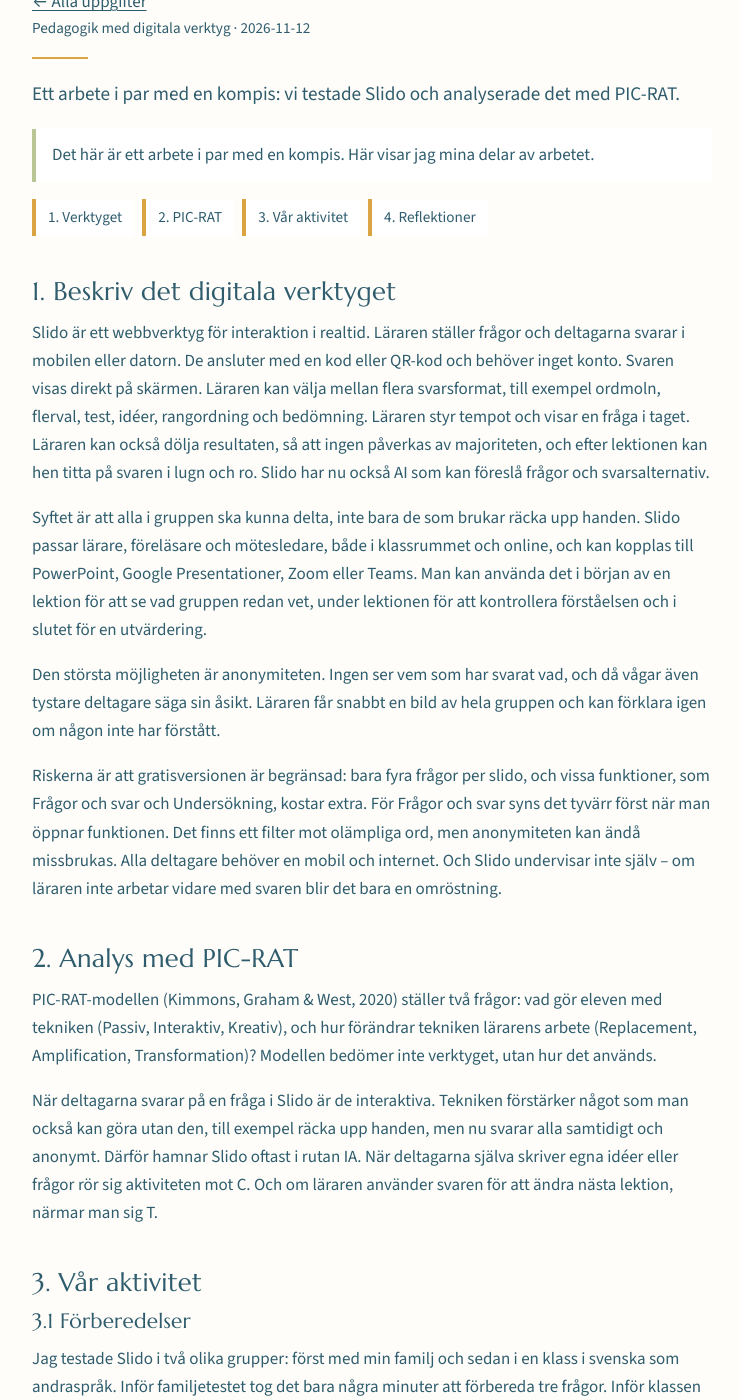
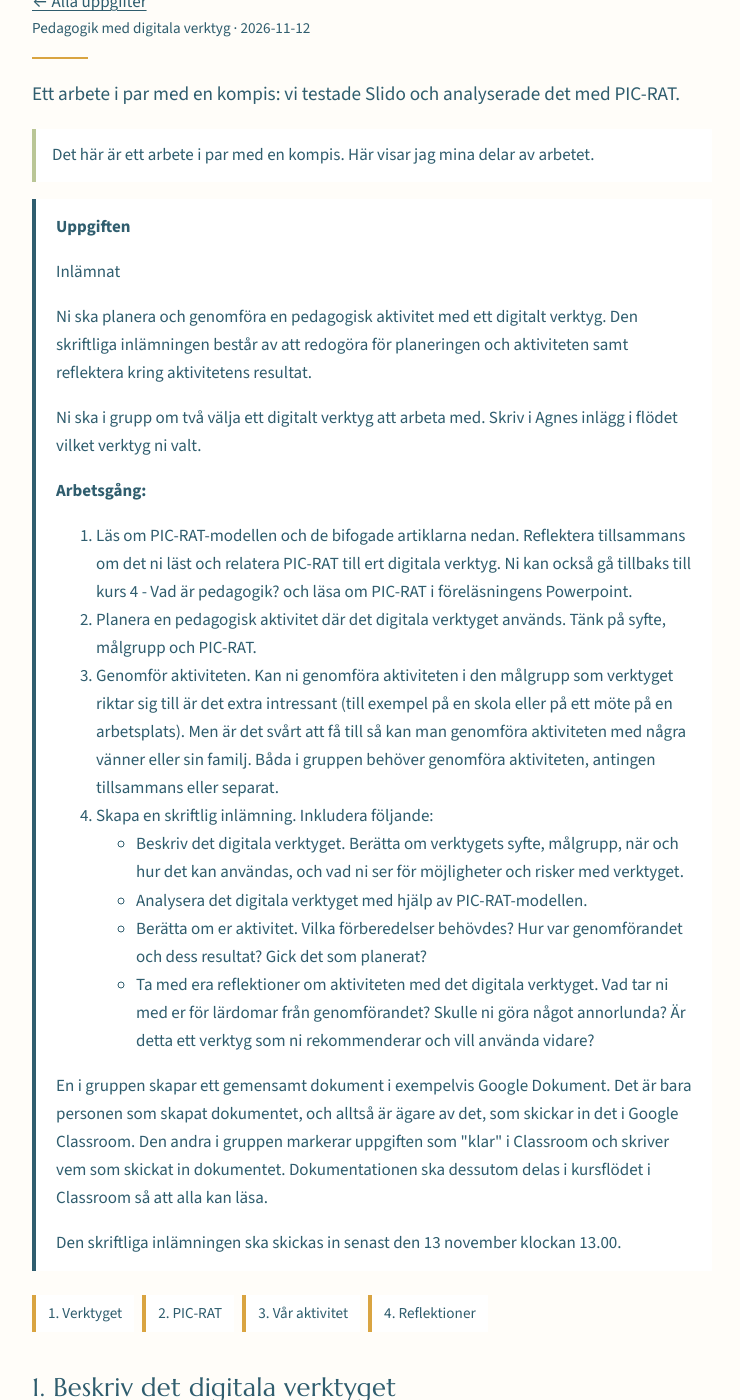
Before and after one commit to HannahKodad/it-pedagogy, a Jekyll site: the page built from _posts/2026-11-12-slido.md, in a window 1280 px wide and 1400 px high, scrolled down 448 px. Shown: the whole window, without its empty margins (268-1008 px from the left). Built offline with Jekyll 4.4.1, drawn with Linux system fonts in a browser that asks for light colours.

Commit message:
Add assignment texts to the Slido tasks
Co-Authored-By: Claude Opus 5.5 <noreply@anthropic.com>
Claude-Session: https://claude.ai/code/session_01US4uC96mcg9pnYNxCsLiKE

```diff
--- a/_posts/2026-11-12-slido.md
+++ b/_posts/2026-11-12-slido.md
@@ -10,6 +10,29 @@ ingress: "Ett arbete i par med en kompis: vi testade Slido och analyserade det m
 ---
 
 <p class="grupp">Det här är ett arbete i par med en kompis. Här visar jag mina delar av arbetet.</p>
+
+<div class="uppgiften">
+<p><strong>Uppgiften</strong></p>
+<p>Inlämnat</p>
+<p>Ni ska planera och genomföra en pedagogisk aktivitet med ett digitalt verktyg. Den skriftliga inlämningen består av att redogöra för planeringen och aktiviteten samt reflektera kring aktivitetens resultat.</p>
+<p>Ni ska i grupp om två välja ett digitalt verktyg att arbeta med. Skriv i Agnes inlägg i flödet vilket verktyg ni valt.</p>
+<p><strong>Arbetsgång:</strong></p>
+<ol>
+<li>Läs om PIC-RAT-modellen och de bifogade artiklarna nedan. Reflektera tillsammans om det ni läst och relatera PIC-RAT till ert digitala verktyg. Ni kan också gå tillbaks till kurs 4 - Vad är pedagogik? och läsa om PIC-RAT i föreläsningens Powerpoint.</li>
+<li>Planera en pedagogisk aktivitet där det digitala verktyget används. Tänk på syfte, målgrupp och PIC-RAT.</li>
+<li>Genomför aktiviteten. Kan ni genomföra aktiviteten i den målgrupp som verktyget riktar sig till är det extra intressant (till exempel på en skola eller på ett möte på en arbetsplats). Men är det svårt att få till så kan man genomföra aktiviteten med några vänner eller sin familj. Båda i gruppen behöver genomföra aktiviteten, antingen tillsammans eller separat.</li>
+<li>Skapa en skriftlig inlämning. Inkludera följande:
+<ul>
+<li>Beskriv det digitala verktyget. Berätta om verktygets syfte, målgrupp, när och hur det kan användas, och vad ni ser för möjligheter och risker med verktyget.</li>
+<li>Analysera det digitala verktyget med hjälp av PIC-RAT-modellen.</li>
+<li>Berätta om er aktivitet. Vilka förberedelser behövdes? Hur var genomförandet och dess resultat? Gick det som planerat?</li>
+<li>Ta med era reflektioner om aktiviteten med det digitala verktyget. Vad tar ni med er för lärdomar från genomförandet? Skulle ni göra något annorlunda? Är detta ett verktyg som ni rekommenderar och vill använda vidare?</li>
+</ul></li>
+</ol>
+<p>En i gruppen skapar ett gemensamt dokument i exempelvis Google Dokument. Det är bara personen som skapat dokumentet, och alltså är ägare av det, som skickar in det i Google Classroom. Den andra i gruppen markerar uppgiften som "klar" i Classroom och skriver vem som skickat in dokumentet. Dokumentationen ska dessutom delas i kursflödet i Classroom så att alla kan läsa.</p>
+<p>Den skriftliga inlämningen ska skickas in senast den 13 november klockan 13.00.</p>
+</div>
+
 
 <nav class="delar" aria-label="Delar">
   <a href="#verktyget">1. Verktyget</a>
```
Also changed, not shown: _posts/2026-11-12-slido-presentation.md (+9 -0 lines).
